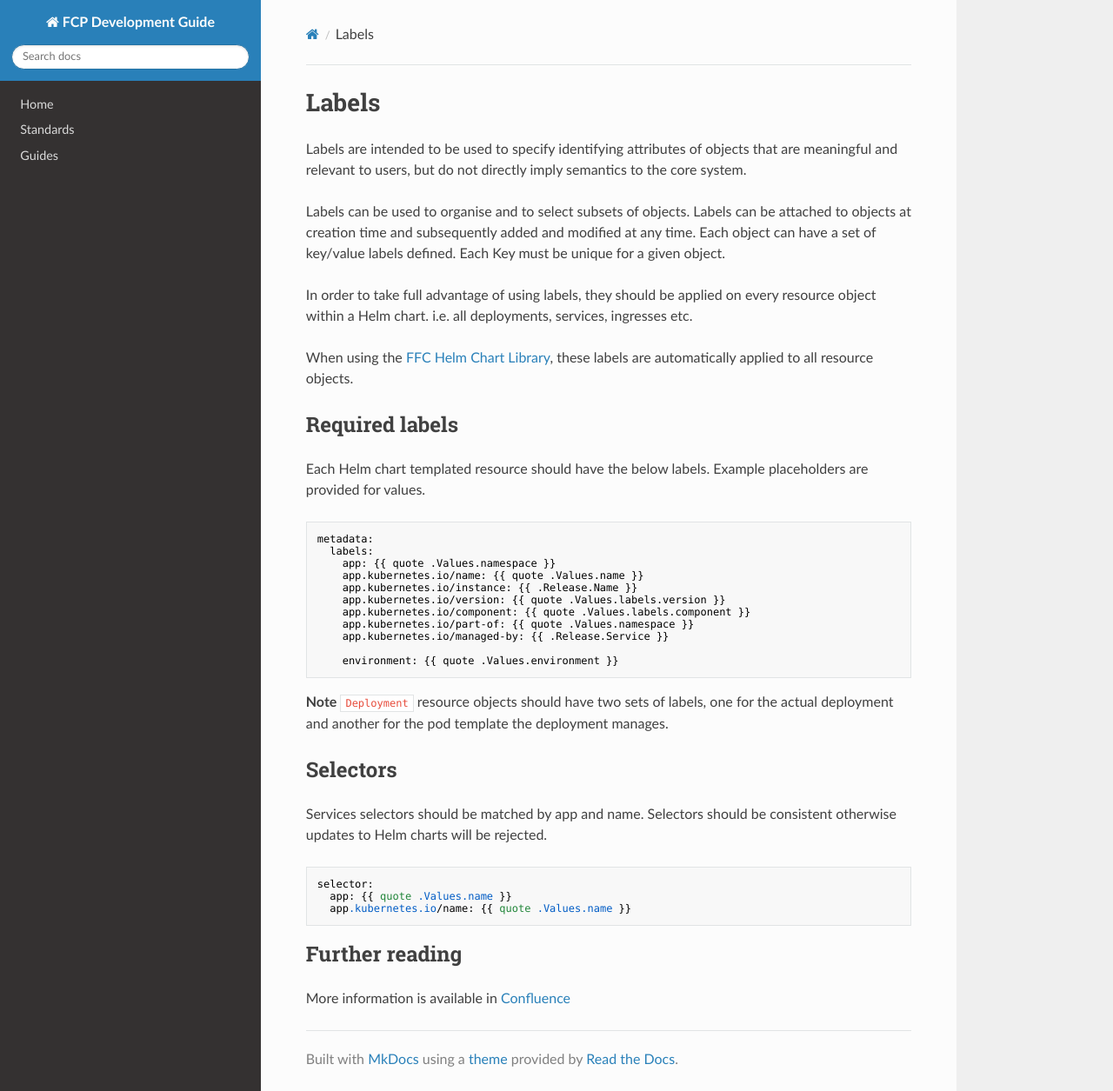
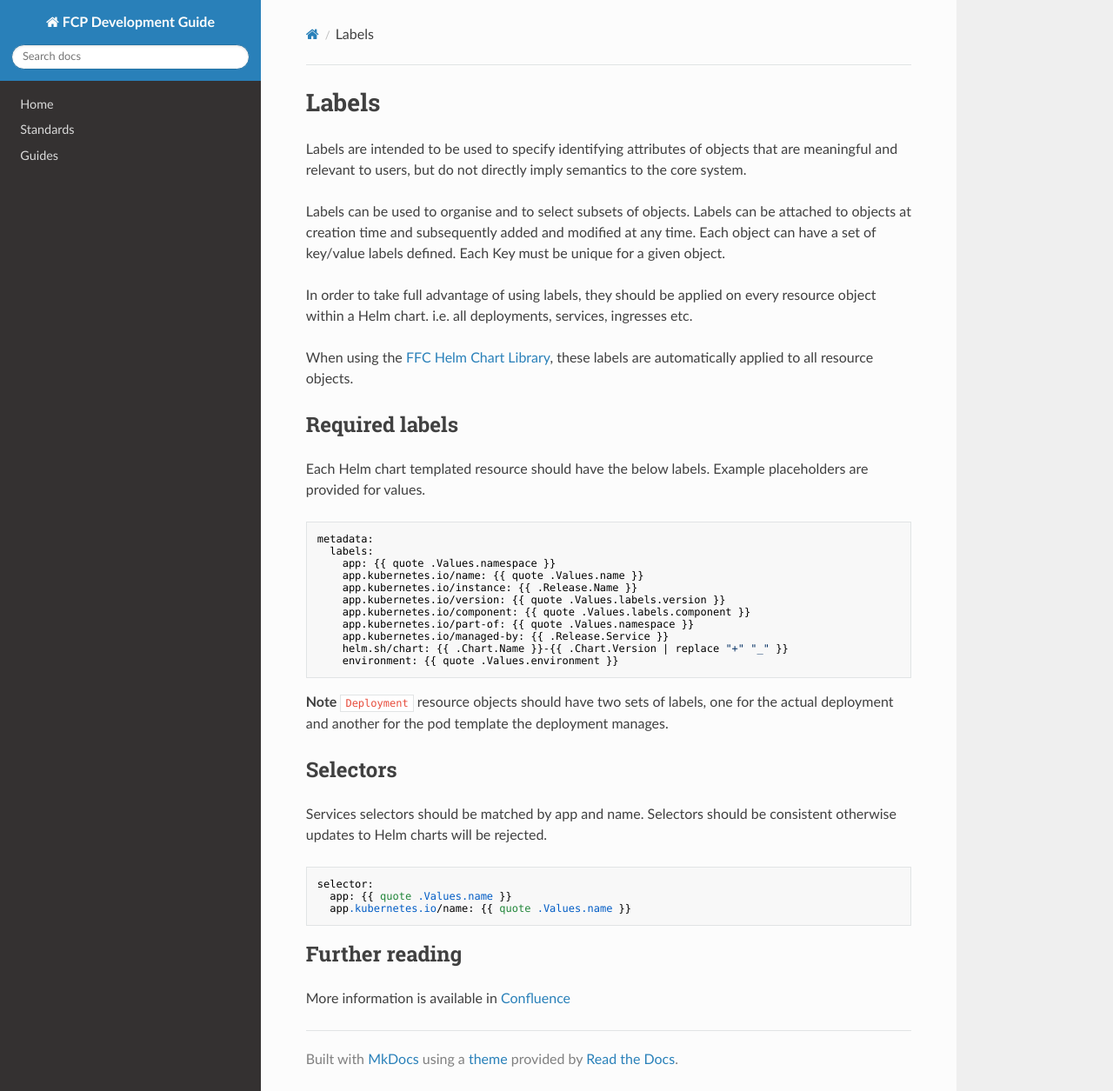
Before and after one commit to DEFRA/ffc-development-guide, an MkDocs documentation site: the page built from docs/standards/kubernetes/labels.md, in a window 1280 px wide and 1255 px high. Shown: the whole window at 87% size. Built offline with MkDocs 1.6.1, drawn with Linux system fonts in a browser that asks for light colours; nearby versions of some CDN libraries.

Commit message:
Restore labels

````diff
--- a/docs/standards/kubernetes/labels.md
+++ b/docs/standards/kubernetes/labels.md
@@ -20,7 +20,7 @@ metadata:
     app.kubernetes.io/component: {{ quote .Values.labels.component }}
     app.kubernetes.io/part-of: {{ quote .Values.namespace }}
     app.kubernetes.io/managed-by: {{ .Release.Service }}
-
+    helm.sh/chart: {{ .Chart.Name }}-{{ .Chart.Version | replace "+" "_" }}
     environment: {{ quote .Values.environment }}
 ```
 
````
Also changed, not shown: site/index.html, site/search/search_index.json, site/standards/kubernetes/labels/index.html, 1 other file.
